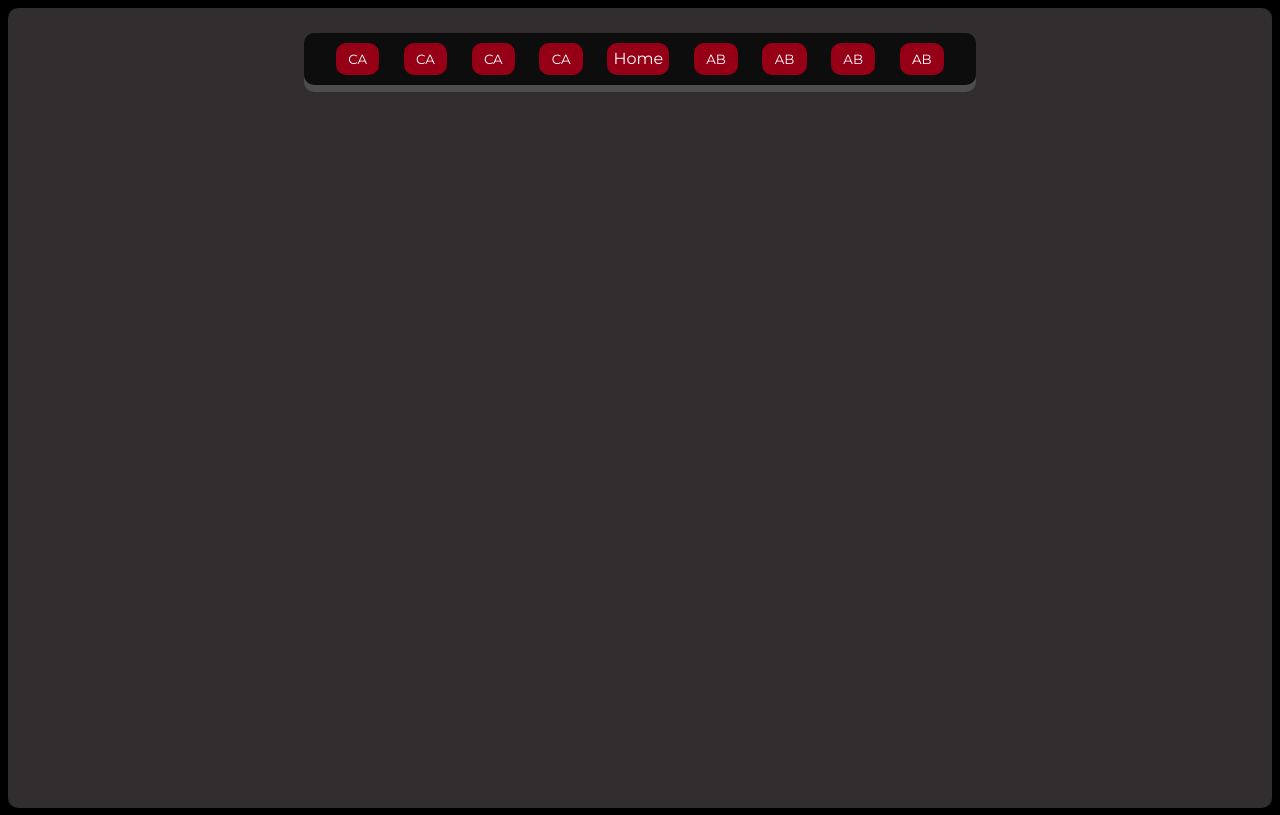
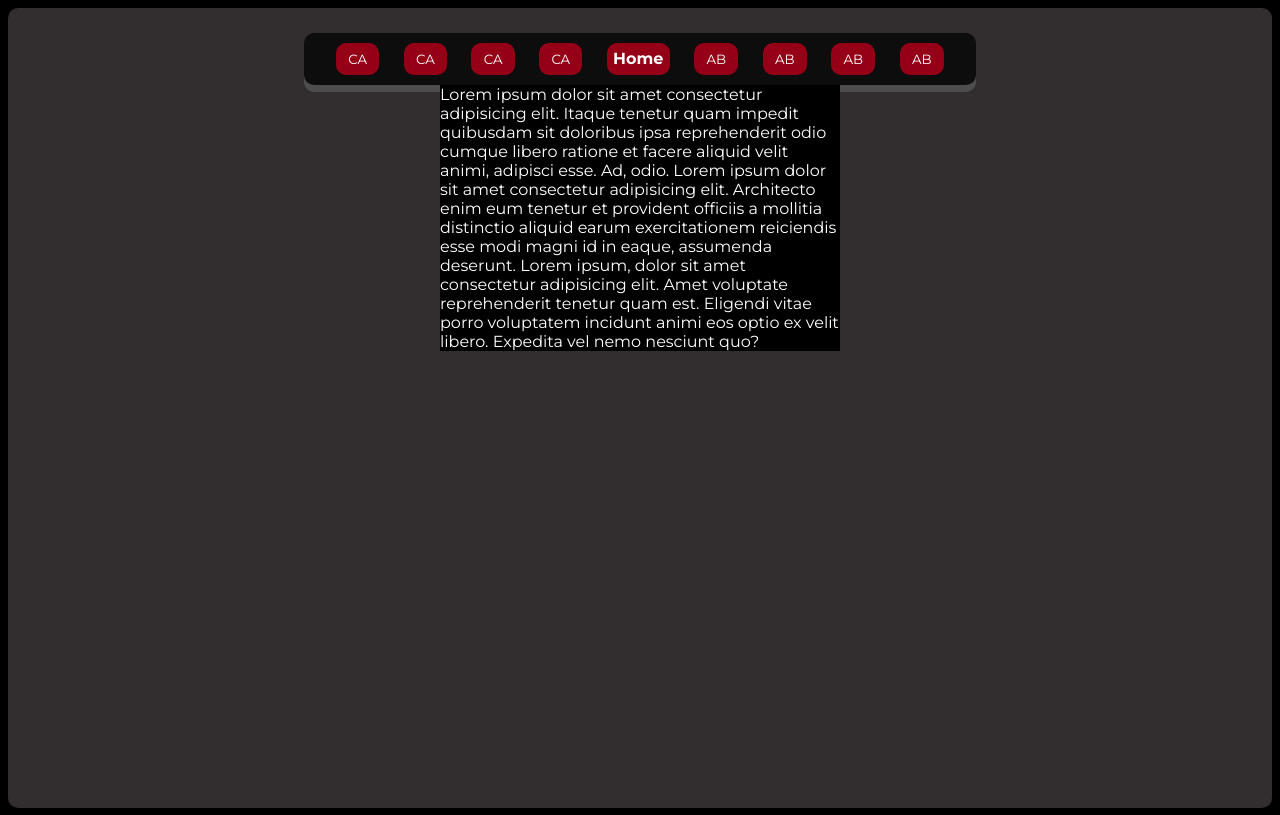
Before and after one commit to TylorDev/Art-Station, a React (Vite) app: page / in a window 1280 px wide. Built offline with nearby package versions, Linux system fonts and the light colour scheme; a web font is replaced by a local one.

Commit message:
Feature-Tab start

```diff
--- a/src/App.scss
+++ b/src/App.scss
@@ -60,6 +60,7 @@ background:#000000;
       list-style-type: none;
       justify-content: space-around;
       list-style-type: none;
+      font-weight: bold;
       li{
         border-radius: 10px;
         border: none;
@@ -73,11 +74,22 @@ background:#000000;
         cursor: pointer;
 
        }
+
+       .nav-link {
+        text-decoration: none;
+
+
+      }
        &:hover{
-        background-color: #ffffff;;
+        background-color: #ffffff;
+
 
         button{
           color: black ;
+        }
+
+        .nav-link{
+          color: #000;
         }
       }
 
@@ -129,6 +141,9 @@ background:#000000;
 }
 
 
-.nav-link {
-  text-decoration: none;
+
+.tabConteiner{
+
+  width: 400px;
+  background-color: black;
 }
--- a/src/components/Homepage.jsx
+++ b/src/components/Homepage.jsx
@@ -3,6 +3,17 @@ export const Homepage = () => {
   return (
     <div>
       <div style={{ display: "flex", justifyContent: "center" }}>
+
+
+       <div className="tabConteiner">
+
+          <div>
+            Lorem ipsum dolor sit amet consectetur adipisicing elit. Itaque tenetur quam impedit quibusdam sit doloribus ipsa reprehenderit odio cumque libero ratione et facere aliquid velit animi, adipisci esse. Ad, odio.
+            Lorem ipsum dolor sit amet consectetur adipisicing elit. Architecto enim eum tenetur et provident officiis a mollitia distinctio aliquid earum exercitationem reiciendis esse modi magni id in eaque, assumenda deserunt.
+            Lorem ipsum, dolor sit amet consectetur adipisicing elit. Amet voluptate reprehenderit tenetur quam est. Eligendi vitae porro voluptatem incidunt animi eos optio ex velit libero. Expedita vel nemo nesciunt quo?
+          </div>
+
+       </div>
       </div>
 
     </div>
```
